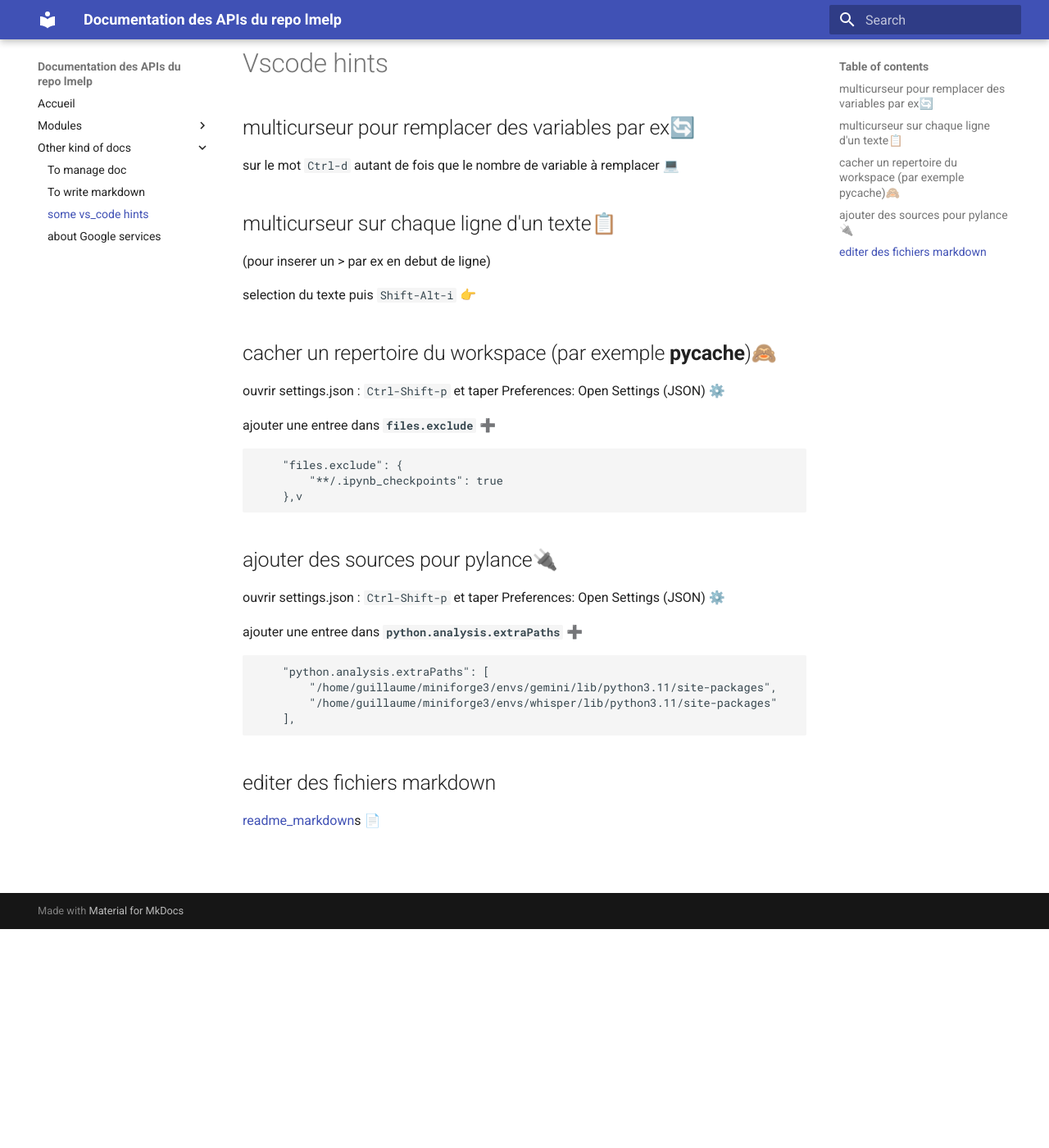
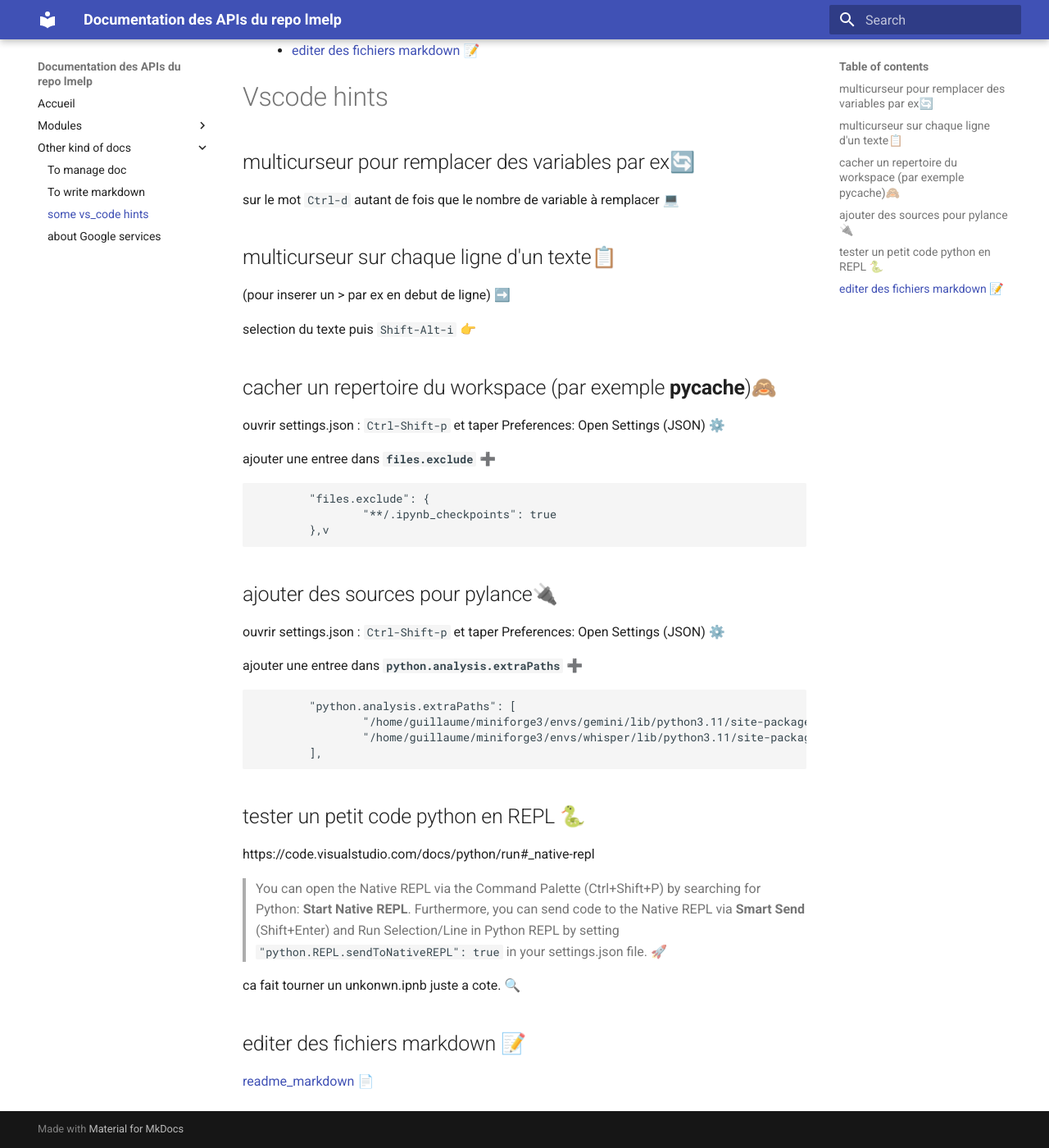
Before and after one commit to castorfou/lmelp, an MkDocs documentation site: the page built from docs/readme_vscode_hints.md, in a window 1280 px wide and 1400 px high, scrolled down 267 px. Shown: the whole window at 82% size. Built offline with MkDocs 1.6.1 and Material for MkDocs 9.7.7, drawn with Linux system fonts in a browser that asks for light colours.

Commit message:
doc repl

````diff
--- a/docs/readme_vscode_hints.md
+++ b/docs/readme_vscode_hints.md
@@ -1,9 +1,10 @@
-- [Vscode hints](#vscode-hints)
-  - [multicurseur pour remplacer des variables par ex🔄](#multicurseur-pour-remplacer-des-variables-par-ex)
-  - [multicurseur sur chaque ligne d'un texte📋](#multicurseur-sur-chaque-ligne-dun-texte)
-  - [cacher un repertoire du workspace (par exemple __pycache__)🙈](#cacher-un-repertoire-du-workspace-par-exemple-pycache)
-  - [ajouter des sources pour pylance🔌](#ajouter-des-sources-pour-pylance)
-  - [editer des fichiers markdown](#editer-des-fichiers-markdown)
+- [Vscode hints](#vscode-hints) 💡
+    - [multicurseur pour remplacer des variables par ex🔄](#multicurseur-pour-remplacer-des-variables-par-ex)
+    - [multicurseur sur chaque ligne d'un texte📋](#multicurseur-sur-chaque-ligne-dun-texte)
+    - [cacher un repertoire du workspace (par exemple __pycache__)🙈](#cacher-un-repertoire-du-workspace-par-exemple-pycache)
+    - [ajouter des sources pour pylance🔌](#ajouter-des-sources-pour-pylance)
+    - [tester un petit code python en REPL](#tester-un-petit-code-python-en-repl) 🐍
+    - [editer des fichiers markdown](#editer-des-fichiers-markdown) 📝
 
 # Vscode hints
 
@@ -13,7 +14,7 @@
 
 ## multicurseur sur chaque ligne d'un texte📋
 
-(pour inserer un > par ex en debut de ligne)
+(pour inserer un > par ex en debut de ligne) ➡️
 
 selection du texte puis `Shift-Alt-i` 👉
 
@@ -24,9 +25,9 @@
 ajouter une entree dans __`files.exclude`__ ➕
 
 ```
-    "files.exclude": {
-        "**/.ipynb_checkpoints": true
-    },v
+        "files.exclude": {
+                "**/.ipynb_checkpoints": true
+        },v
 ```
 
 ## ajouter des sources pour pylance🔌
@@ -36,12 +37,20 @@
 ajouter une entree dans __`python.analysis.extraPaths`__ ➕
 
 ```
-    "python.analysis.extraPaths": [
-        "/home/guillaume/miniforge3/envs/gemini/lib/python3.11/site-packages",
-        "/home/guillaume/miniforge3/envs/whisper/lib/python3.11/site-packages"
-    ],
+        "python.analysis.extraPaths": [
+                "/home/guillaume/miniforge3/envs/gemini/lib/python3.11/site-packages",
+                "/home/guillaume/miniforge3/envs/whisper/lib/python3.11/site-packages"
+        ],
 ```
 
-## editer des fichiers markdown
+## tester un petit code python en REPL 🐍
 
-[readme_markdown](readme_markdown.md)s 📄
+https://code.visualstudio.com/docs/python/run#_native-repl
+
+> You can open the Native REPL via the Command Palette (Ctrl+Shift+P) by searching for Python: **Start Native REPL**. Furthermore, you can send code to the Native REPL via **Smart Send** (Shift+Enter) and Run Selection/Line in Python REPL by setting `"python.REPL.sendToNativeREPL": true` in your settings.json file. 🚀
+
+ca fait tourner un unkonwn.ipnb juste a cote. 🔍
+
+## editer des fichiers markdown 📝
+
+[readme_markdown](readme_markdown.md) 📄
````
